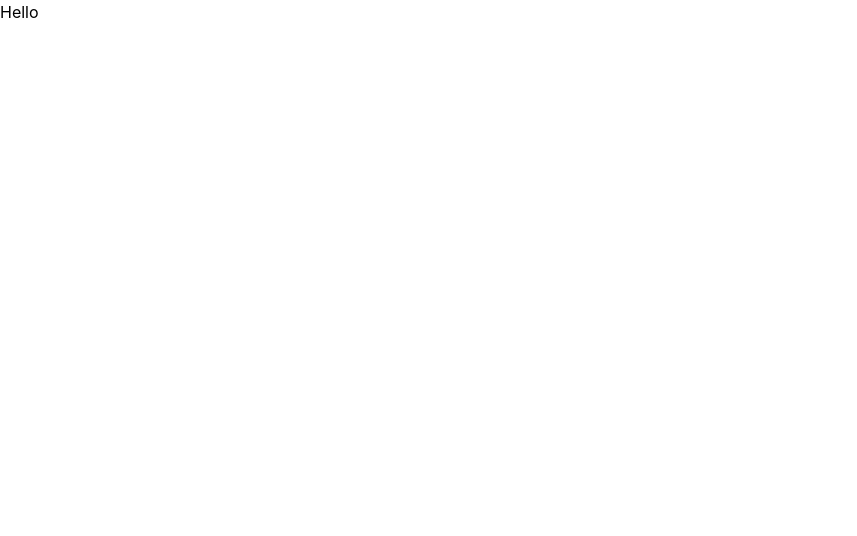
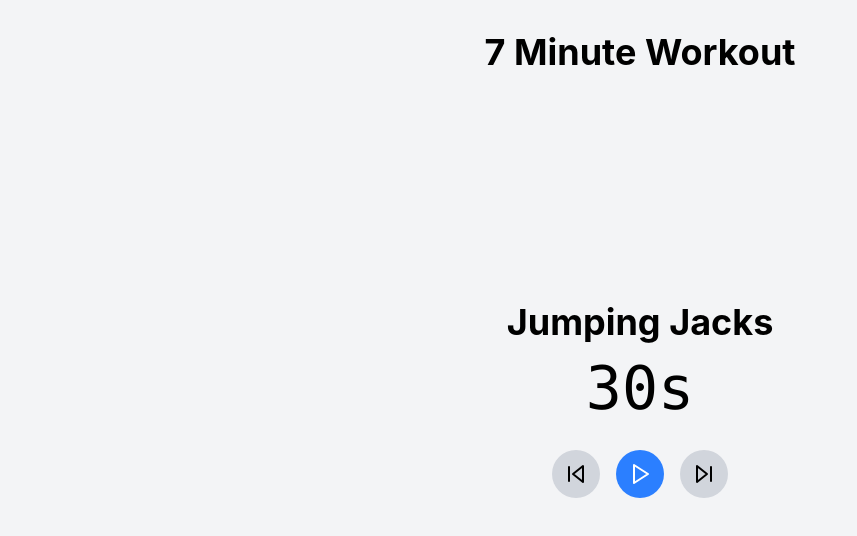
Before and after one commit to abumalick/7-minutes-workout, a SvelteKit app: page / in a window 1280 px wide. Shown: the top 536 px of the page, without its empty margins (0-857 px from the left). Built offline with nearby package versions, Linux system fonts and the light colour scheme.

Commit message:
feat: build Svelte UI shell over workout logic
Icons inlined as SVG (lucide paths) instead of a lucide dependency, which
breaks Vite esbuild dep pre-bundling (no .svelte loader).

```diff
--- a/ai/autopilot/2026-07-12-autopilot-log.md
+++ b/ai/autopilot/2026-07-12-autopilot-log.md
@@ -2,3 +2,5 @@
 
 - [06:51] Plan execution mode — options: subagent-driven / inline — chose: inline — why: small fully-specified 4-task plan; inline is lower-overhead and keeps TDD/verify gates
 - [06:51] Lucide icon package — options: lucide-svelte@1.0.1 / @lucide/svelte — chose: @lucide/svelte — why: maintained Svelte 5 package (peer ^5); lucide-svelte name is stale/transitional
+- [06:57] Lucide import style — options: barrel `@lucide/svelte` / per-icon `@lucide/svelte/icons/x` — chose: per-icon — why: barrel makes Vite prebundle all icons as .svelte (esbuild "no loader" error); deep imports fix it + tree-shake
+- [06:59] Control icons — options: @lucide/svelte dep / lucide-svelte dep / inline SVG — chose: inline SVG (lucide paths) — why: both lucide packages break Vite esbuild prebundle ("no .svelte loader"); 4 static icons are trivial to inline, zero deps, identical look
--- a/package.json
+++ b/package.json
@@ -17,7 +17,6 @@
   },
   "devDependencies": {
     "@eslint/js": "^10.0.1",
-    "@lucide/svelte": "^1.24.0",
     "@sveltejs/adapter-static": "^3.0.10",
     "@sveltejs/kit": "^2.69.2",
     "@sveltejs/vite-plugin-svelte": "^7.2.0",
--- /dev/null
+++ b/src/lib/Controls.svelte
@@ -0,0 +1,85 @@
+<script lang="ts">
+  let {
+    isRunning,
+    onStart,
+    onPause,
+    onNext,
+    onPrevious,
+  }: {
+    isRunning: boolean
+    onStart: () => void
+    onPause: () => void
+    onNext: () => void
+    onPrevious: () => void
+  } = $props()
+</script>
+
+<div class="flex space-x-4">
+  <button
+    type="button"
+    onclick={onPrevious}
+    class="p-3 bg-gray-300 rounded-full hover:bg-gray-400"
+    aria-label="Previous"
+  >
+    <svg
+      width="24"
+      height="24"
+      viewBox="0 0 24 24"
+      fill="none"
+      stroke="currentColor"
+      stroke-width="2"
+      stroke-linecap="round"
+      stroke-linejoin="round"
+      aria-hidden="true"
+    >
+      <polygon points="19 20 9 12 19 4 19 20" />
+      <line x1="5" x2="5" y1="19" y2="5" />
+    </svg>
+  </button>
+  <button
+    type="button"
+    onclick={isRunning ? onPause : onStart}
+    class="p-3 bg-blue-500 text-white rounded-full hover:bg-blue-600"
+    aria-label={isRunning ? 'Pause' : 'Start'}
+  >
+    <svg
+      width="24"
+      height="24"
+      viewBox="0 0 24 24"
+      fill="none"
+      stroke="currentColor"
+      stroke-width="2"
+      stroke-linecap="round"
+      stroke-linejoin="round"
+      aria-hidden="true"
+    >
+      {#if isRunning}
+        <rect x="14" y="4" width="4" height="16" rx="1" />
+        <rect x="6" y="4" width="4" height="16" rx="1" />
+      {:else}
+        <polygon points="6 3 20 12 6 21 6 3" />
+      {/if}
+    </svg>
+  </button>
+  <button
+    type="button"
+    onclick={onNext}
+    class="p-3 bg-gray-300 rounded-full hover:bg-gray-400"
+    aria-label="Next"
+  >
+    <svg
+      width="24"
+      height="24"
+      viewBox="0 0 24 24"
+      fill="none"
+      stroke="currentColor"
+      stroke-width="2"
+      stroke-linecap="round"
+      stroke-linejoin="round"
+      aria-hidden="true"
+    >
+      <polygon points="5 4 15 12 5 20 5 4" />
+      <line x1="19" x2="19" y1="5" y2="19" />
+    </svg>
+  </button>
+</div>
--- /dev/null
+++ b/src/lib/WorkoutPanel.svelte
@@ -0,0 +1,32 @@
+<script lang="ts">
+  import Controls from './Controls.svelte'
+
+  let {
+    currentWorkoutLabel,
+    timeLeft,
+    isRunning,
+    nextWorkoutLabel,
+    onStart,
+    onPause,
+    onNext,
+    onPrevious,
+  }: {
+    currentWorkoutLabel: string
+    timeLeft: number
+    isRunning: boolean
+    nextWorkoutLabel?: string
+    onStart: () => void
+    onPause: () => void
+    onNext: () => void
+    onPrevious: () => void
+  } = $props()
+</script>
+
+<div class="flex flex-col items-center justify-center p-8">
+  <h2 class="text-4xl font-bold">{currentWorkoutLabel}</h2>
+  {#if nextWorkoutLabel}
+    <p class="text-xl font-bold text-gray-800 mt-2">Up next: {nextWorkoutLabel}</p>
+  {/if}
+  <div class="text-6xl font-mono mb-8 mt-4">{String(timeLeft).padStart(2, '0')}s</div>
+  <Controls {isRunning} {onStart} {onPause} {onNext} {onPrevious} />
+</div>
--- /dev/null
+++ b/src/lib/sounds.ts
@@ -0,0 +1,15 @@
+import { browser } from '$app/environment'
+import startUrl from './assets/sounds/start.mp3'
+import successUrl from './assets/sounds/success.mp3'
+import tickUrl from './assets/sounds/tick.mp3'
+import type { Cue } from './workout'
+
+const urls: Record<Cue, string> = { start: startUrl, tick: tickUrl, success: successUrl }
+const cache: Partial<Record<Cue, HTMLAudioElement>> = {}
+
+export function play(cue: Cue): void {
+  if (!browser) return
+  const audio = (cache[cue] ??= new Audio(urls[cue]))
+  audio.currentTime = 0
+  audio.play().catch((error) => console.error(`Error playing ${cue} sound:`, error))
+}
--- a/src/routes/+page.svelte
+++ b/src/routes/+page.svelte
@@ -1 +1,47 @@
-<h1>Hello</h1>
+<script lang="ts">
+  import WorkoutPanel from '$lib/WorkoutPanel.svelte'
+  import { play } from '$lib/sounds'
+  import { WORKOUT_SEQUENCE, isRest, next, prev, start, tick, type Transition } from '$lib/workout'
+
+  let currentIndex = $state(0)
+  let timeLeft = $state(WORKOUT_SEQUENCE[0].duration)
+  let isRunning = $state(false)
+
+  const currentWorkout = $derived(WORKOUT_SEQUENCE[currentIndex])
+  const nextWorkoutLabel = $derived(
+    WORKOUT_SEQUENCE[(currentIndex + 1) % WORKOUT_SEQUENCE.length].label,
+  )
+
+  function apply({ state, cues }: Transition) {
+    currentIndex = state.currentIndex
+    timeLeft = state.timeLeft
+    isRunning = state.isRunning
+    for (const cue of cues) play(cue)
+  }
+
+  // Only `isRunning` is read synchronously, so the interval is created/torn down
+  // exactly when running toggles — not on every tick.
+  $effect(() => {
+    if (!isRunning) return
+    const id = setInterval(() => apply(tick({ currentIndex, timeLeft, isRunning })), 1000)
+    return () => clearInterval(id)
+  })
+</script>
+
+<div class="min-h-screen bg-gray-100 flex flex-col">
+  <header class="absolute top-0 left-0 right-0 py-8 bg-gray-100 z-10">
+    <h1 class="text-4xl font-bold text-center">7 Minute Workout</h1>
+  </header>
+  <main class="flex-grow flex flex-col items-center justify-center">
+    <WorkoutPanel
+      currentWorkoutLabel={currentWorkout.label}
+      {timeLeft}
+      {isRunning}
+      nextWorkoutLabel={isRest(currentWorkout) ? nextWorkoutLabel : undefined}
+      onStart={() => apply(start({ currentIndex, timeLeft, isRunning }))}
+      onPause={() => (isRunning = false)}
+      onNext={() => apply(next({ currentIndex, timeLeft, isRunning }))}
+      onPrevious={() => apply(prev({ currentIndex, timeLeft, isRunning }))}
+    />
+  </main>
+</div>
```
Also changed, not shown: 1 other file (tests, documents, lock files or other folders).
